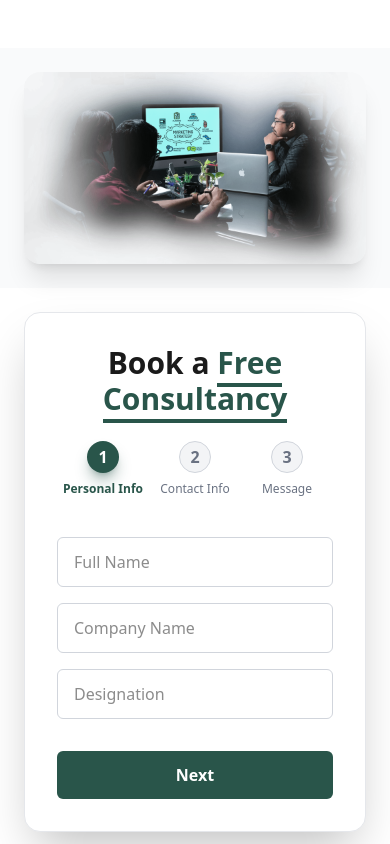
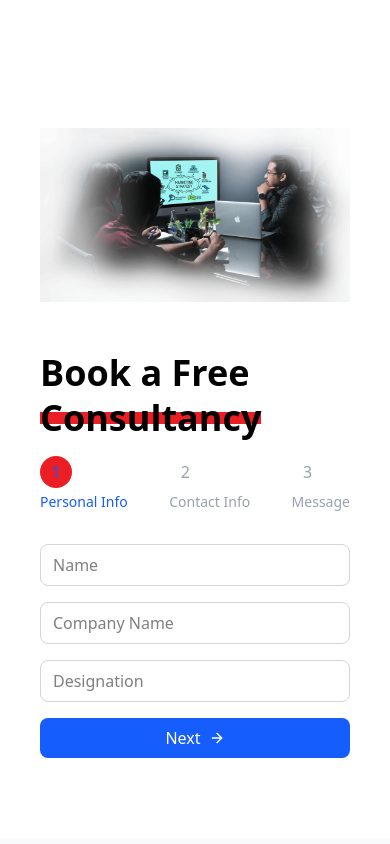
Before and after one commit to adsfixter/BoostFixter-, a Next.js app: page / in a window 390 px wide. Shown: the part 5300-6144 px from the top of the page. Built offline with nearby package versions, Linux system fonts and the light colour scheme.

Commit message:
boost fixter a consultancy section added

```diff
--- a/src/app/components/Consultation.jsx
+++ b/src/app/components/Consultation.jsx
@@ -1,202 +1,117 @@
 "use client";
+
 import { useState } from "react";
+import Image from "next/image";
+import { ArrowRight } from "lucide-react";
 
 export default function ConsultancyForm() {
   const [step, setStep] = useState(1);
-  const [form, setForm] = useState({
-    name: "",
-    company: "",
-    designation: "",
-    email: "",
-    phone: "",
-    message: "",
-  });
-
-  const handleChange = (e) => {
-    setForm({ ...form, [e.target.name]: e.target.value });
-  };
-
-  const handleNext = () => setStep(step + 1);
-  const handlePrev = () => setStep(step - 1);
 
   return (
-    <div className="flex flex-col md:flex-row  bg-white text-[#1a1a1a]">
-      {/* Left Image Section */}
-      <div className="md:w-1/2 w-full flex items-center justify-center bg-gray-50 p-6">
-        <img
+    <section className="py-20 px-6 bg-white">
+      <div className="px-4 mx-auto max-w-7xl sm:px-6 lg:px-8 grid grid-cols-1 md:grid-cols-2 gap-12 items-center">
+        {/* Left Image */}
+        <div className="relative overflow-hidden">
+          <Image
             src="/Consultancy.png"
-          alt="Marketing Strategy"
-          className="rounded-2xl shadow-xl object-cover w-full max-w-md md:max-w-lg transition-transform duration-500 hover:scale-105"
+            alt="Consultancy Meeting"
+            width={800}
+            height={600}
+            className="object-cover w-full h-full"
           />
         </div>
 
-      {/* Right Form Section */}
-      <div className="md:w-1/2 w-full flex items-center justify-center p-6 md:p-12">
-        <div className="w-full max-w-lg bg-white rounded-2xl p-8 shadow-2xl border border-gray-200">
-          <h2 className="text-3xl md:text-4xl font-bold mb-6 text-center">
-            Book a{" "}
-            <span className="text-[#29554A] border-b-4 border-[#29554A]">
-              Free Consultancy
+        {/* Right Form */}
+        <div className="">
+         {/* Title */}
+        <h1 className="text-4xl sm:text-5xl font-extrabold leading-tight mb-4">
+          Book a Free{" "}
+          <span className="relative inline-block">
+            <span className="relative z-10 ">Consultancy</span>
+            <span className="absolute left-0 bottom-4 w-full h-3 bg-secondary z-0"></span>
           </span>
-          </h2>
+        </h1>
 
-          {/* Step Indicator */}
-          <div className="flex justify-between mb-10">
-            {[1, 2, 3].map((num) => (
-              <div key={num} className="flex flex-col items-center flex-1">
+          {/* Step Indicators */}
+          <div className="flex items-center justify-between mb-8">
+            {[1, 2, 3].map((s) => (
+              <div key={s} className={`text-center ${step === s ? "text-blue-600" : "text-gray-400"}`}>
                 <div
-                  className={`rounded-full w-8 h-8 flex items-center justify-center font-semibold transition-all duration-300
-                    ${
-                      step === num
-                        ? "bg-[#29554A] text-white shadow-lg shadow-[#29554A]/40"
-                        : "bg-gray-100 text-gray-500 border border-gray-300"
+                  className={`w-8 h-8 flex items-center justify-center rounded-full border${
+                    step === s ? "border-blue-600 bg-secondary" : "border-blue-600"
                   }`}
                 >
-                  {num}
+                  {s}
                 </div>
-                <span
-                  className={`text-xs mt-2 ${
-                    step === num
-                      ? "text-[#29554A] font-semibold"
-                      : "text-gray-500"
-                  }`}
-                >
-                  {num === 1
+                <p className="text-sm mt-1 font-medium">
+                  {s === 1
                     ? "Personal Info"
-                    : num === 2
+                    : s === 2
                     ? "Contact Info"
                     : "Message"}
-                </span>
+                </p>
               </div>
             ))}
           </div>
 
-          {/* Step 1 */}
+          {/* Step 1 Form */}
           {step === 1 && (
-            <form
-              onSubmit={(e) => {
-                e.preventDefault();
-                handleNext();
-              }}
-              className="space-y-4"
-            >
+            <div className="space-y-4">
               <input
-                type="text"
-                name="name"
-                placeholder="Full Name"
-                value={form.name}
-                onChange={handleChange}
-                className="w-full border border-gray-300 py-3 px-4 rounded-md outline-none focus:border-[#29554A] focus:ring-1 focus:ring-[#29554A] transition"
-                required
+                placeholder="Name"
+                className="w-full border border-gray-300 rounded-lg px-3 py-2 focus:ring-2 focus:ring-blue-500 focus:outline-none"
               />
               <input
-                type="text"
-                name="company"
                 placeholder="Company Name"
-                value={form.company}
-                onChange={handleChange}
-                className="w-full border border-gray-300 py-3 px-4 rounded-md outline-none focus:border-[#29554A] focus:ring-1 focus:ring-[#29554A] transition"
-                required
+                className="w-full border border-gray-300 rounded-lg px-3 py-2 focus:ring-2 focus:ring-blue-500 focus:outline-none"
               />
               <input
-                type="text"
-                name="designation"
                 placeholder="Designation"
-                value={form.designation}
-                onChange={handleChange}
-                className="w-full border border-gray-300 py-3 px-4 rounded-md outline-none focus:border-[#29554A] focus:ring-1 focus:ring-[#29554A] transition"
-                required
+                className="w-full border border-gray-300 rounded-lg px-3 py-2 focus:ring-2 focus:ring-blue-500 focus:outline-none"
               />
               <button
-                type="submit"
-                className="w-full py-3 mt-4 bg-[#29554A] hover:bg-[#1d3e34] text-white rounded-md font-semibold transition-all"
+                onClick={() => setStep(2)}
+                className="w-full bg-blue-600 hover:bg-blue-700 text-white px-4 py-2 rounded-lg flex items-center justify-center"
               >
-                Next
+                Next <ArrowRight className="ml-2 w-4 h-4" />
               </button>
-            </form>
+            </div>
           )}
 
-          {/* Step 2 */}
+          {/* Step 2 Form */}
           {step === 2 && (
-            <form
-              onSubmit={(e) => {
-                e.preventDefault();
-                handleNext();
-              }}
-              className="space-y-4"
-            >
+            <div className="space-y-4">
               <input
-                type="email"
-                name="email"
-                placeholder="Email Address"
-                value={form.email}
-                onChange={handleChange}
-                className="w-full border border-gray-300 py-3 px-4 rounded-md outline-none focus:border-[#29554A] focus:ring-1 focus:ring-[#29554A]"
-                required
+                placeholder="Email"
+                className="w-full border border-gray-300 rounded-lg px-3 py-2 focus:ring-2 focus:ring-blue-500 focus:outline-none"
               />
               <input
-                type="tel"
-                name="phone"
                 placeholder="Phone Number"
-                value={form.phone}
-                onChange={handleChange}
-                className="w-full border border-gray-300 py-3 px-4 rounded-md outline-none focus:border-[#29554A] focus:ring-1 focus:ring-[#29554A]"
-                required
+                className="w-full border border-gray-300 rounded-lg px-3 py-2 focus:ring-2 focus:ring-blue-500 focus:outline-none"
               />
-              <div className="flex justify-between pt-2">
               <button
-                  type="button"
-                  onClick={handlePrev}
-                  className="px-6 py-2 border border-gray-400 text-gray-700 rounded-md hover:bg-gray-100 transition"
+                onClick={() => setStep(3)}
+                className="w-full bg-blue-600 hover:bg-blue-700 text-white px-4 py-2 rounded-lg flex items-center justify-center"
               >
-                  Back
-                </button>
-                <button
-                  type="submit"
-                  className="px-6 py-2 bg-[#29554A] hover:bg-[#1d3e34] text-white rounded-md font-semibold transition"
-                >
-                  Next
+                Next <ArrowRight className="ml-2 w-4 h-4" />
               </button>
             </div>
-            </form>
           )}
 
-          {/* Step 3 */}
+          {/* Step 3 Form */}
           {step === 3 && (
-            <form
-              onSubmit={(e) => {
-                e.preventDefault();
-                alert("Form submitted successfully!");
-              }}
-              className="space-y-4"
-            >
+            <div className="space-y-4">
               <textarea
-                name="message"
-                placeholder="Write your message..."
-                value={form.message}
-                onChange={handleChange}
-                className="w-full border border-gray-300 py-3 px-4 rounded-md outline-none focus:border-[#29554A] focus:ring-1 focus:ring-[#29554A] min-h-[120px]"
-                required
+                placeholder="Your Message"
+                className="w-full min-h-[120px] border border-gray-300 rounded-lg p-3 text-sm focus:ring-2 focus:ring-blue-500 focus:outline-none"
               />
-              <div className="flex justify-between pt-2">
-                <button
-                  type="button"
-                  onClick={handlePrev}
-                  className="px-6 py-2 border border-gray-400 text-gray-700 rounded-md hover:bg-gray-100 transition"
-                >
-                  Back
-                </button>
-                <button
-                  type="submit"
-                  className="px-6 py-2 bg-[#29554A] hover:bg-[#1d3e34] text-white rounded-md font-semibold transition"
-                >
+              <button className="w-full bg-blue-600 hover:bg-blue-700 text-white px-4 py-2 rounded-lg">
                 Submit
               </button>
             </div>
-            </form>
           )}
         </div>
       </div>
-    </div>
+    </section>
   );
 }
```
Lines whose indentation alone changed are shown as unchanged.
